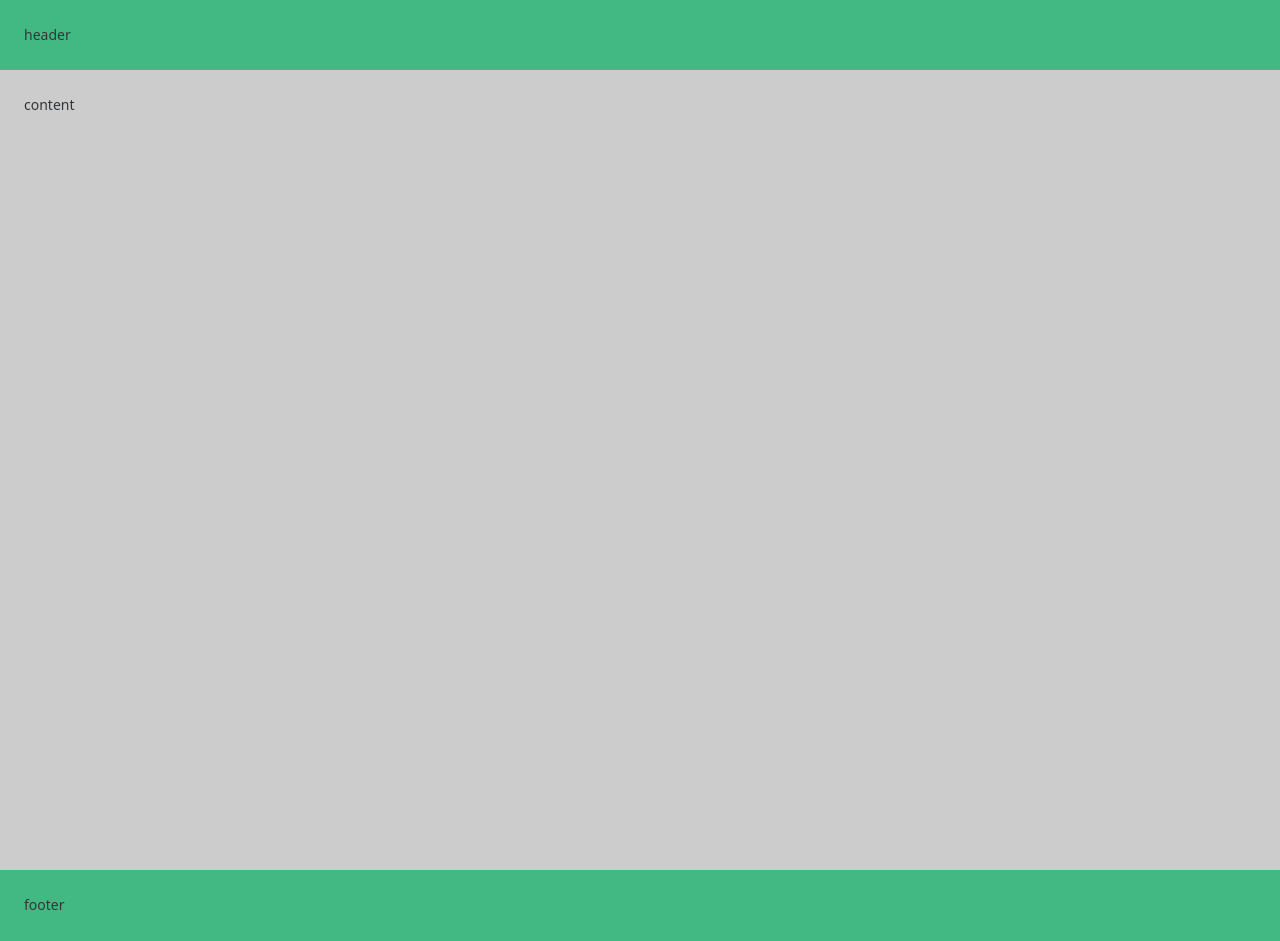
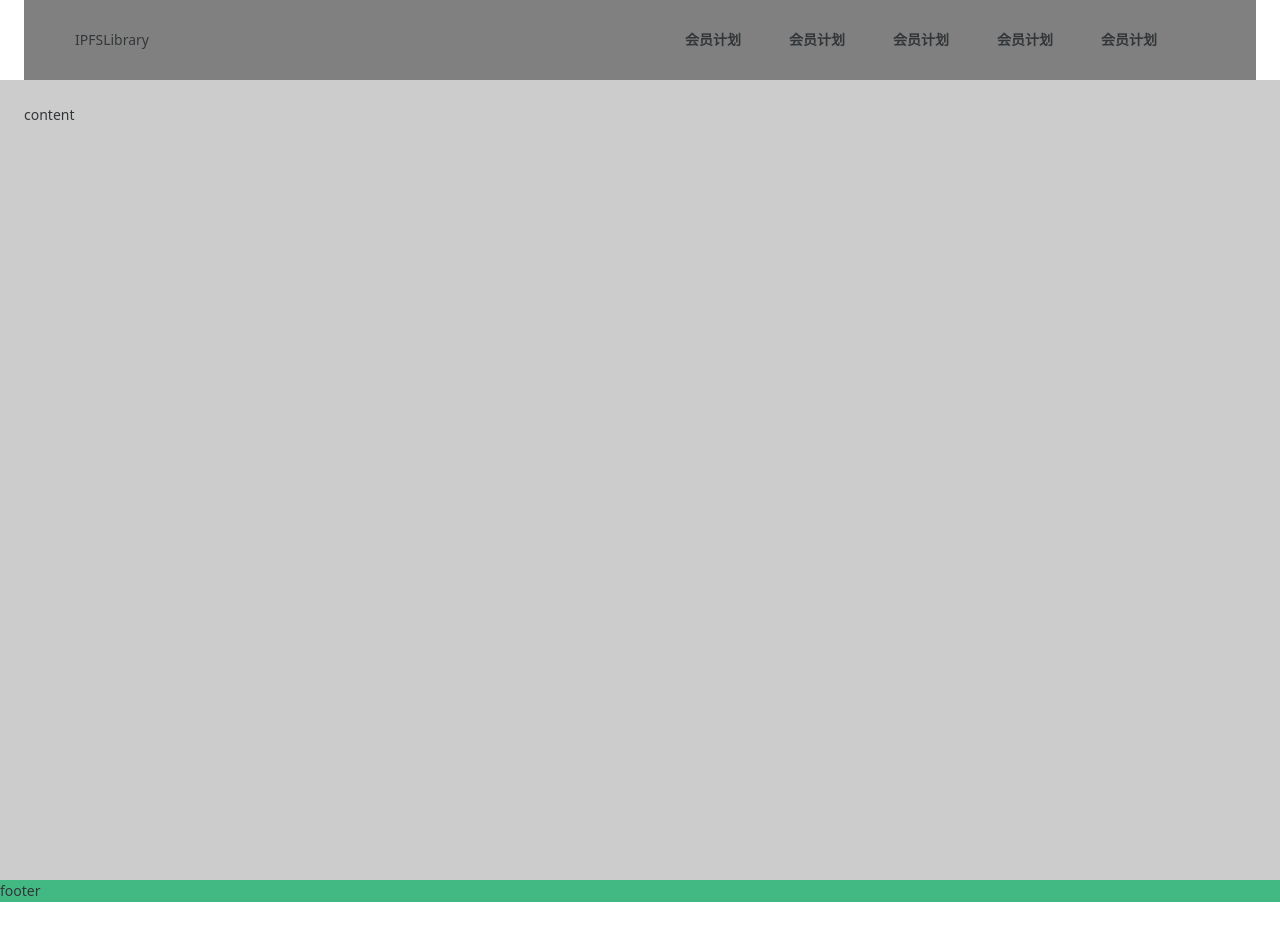
Before and after one commit to AuroraProjects/ipfs-library-web, a Vue app: page / in a window 1280 px wide. After the commit the page ends 902 px from the top, so only its background shows below. Built offline with nearby package versions, Linux system fonts and the light colour scheme.

Commit message:
基础布局增加中

```diff
--- a/src/views/HomeView.vue
+++ b/src/views/HomeView.vue
@@ -1,6 +1,17 @@
 <template>
   <n-layout>
-    <n-layout-header>header</n-layout-header>
+    <n-layout-header>
+      <div class="header-left-logo">
+        <span>IPFSLibrary</span>
+      </div>
+      <div class="header-options">
+        <span class="menu">会员计划</span>
+        <span class="menu">会员计划</span>
+        <span class="menu">会员计划</span>
+        <span class="menu">会员计划</span>
+        <span class="menu">会员计划</span>
+      </div>
+    </n-layout-header>
     <n-layout-content content-style="padding: 24px;">
       content
     </n-layout-content>
@@ -23,15 +34,41 @@ export default defineComponent({
 </script>
 
 <style scoped>
-.n-layout-header,
+.n-layout-header {
+  display: flex;
+  background: gray;
+  margin-left: auto;
+  margin-right: auto;
+  max-width: calc(1130px + 8vw);
+  padding: 24px 4vw;
+  width: 100%;
+  align-items: center;
+  height: 80px;
+}
+
 .n-layout-footer {
   display: flex;
   background: #42b983;
-  padding: 24px;
 }
 
-.n-layout-sider {
-  background: rgba(128, 128, 128, 0.3);
+.header-left-logo {
+  display: flex;
+  flex: 2;
+}
+
+.header-options {
+  align-items: center;
+  display: flex;
+}
+
+.header-options {
+  font-weight: 700;
+  margin: 0 1.5rem;
+}
+
+.menu {
+  font-weight: 700;
+  margin: 0 1.5rem;
 }
 
 .n-layout-content {
```
